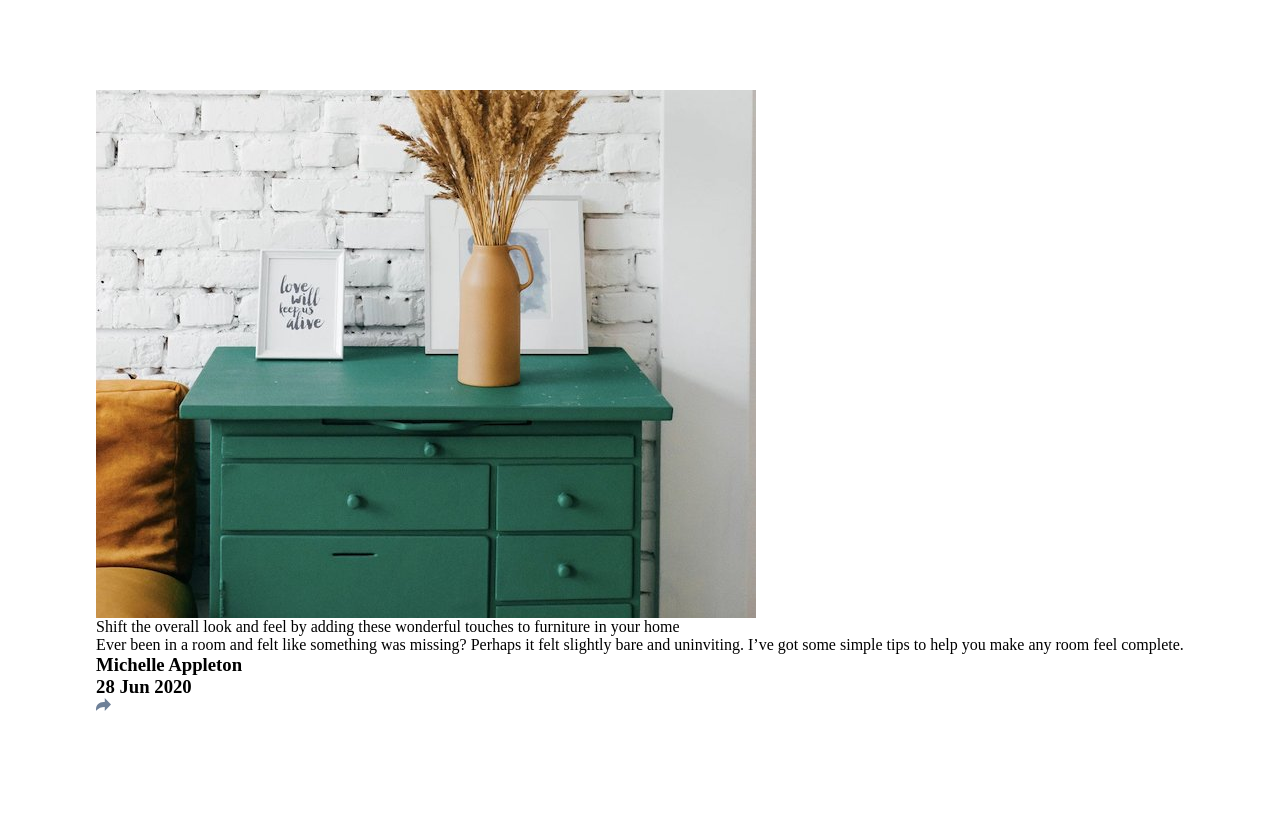
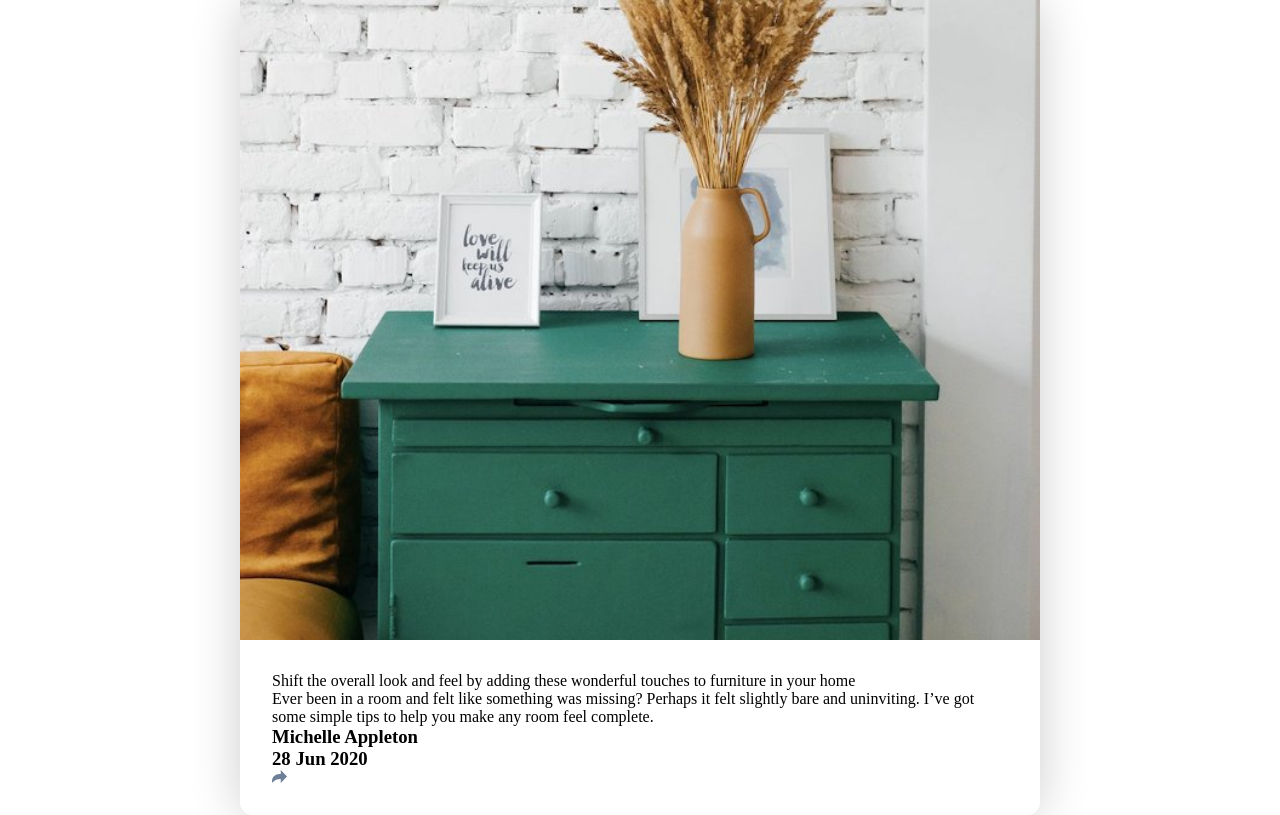
Before and after one commit to r3surr3cti0n/article-preview-component, a plain HTML site: page index.html in a window 1280 px wide. Drawn offline with Linux system fonts and the light colour scheme.

Commit message:
basic styling

```diff
--- a/main.css
+++ b/main.css
@@ -29,3 +29,28 @@ body {
 	align-items: center;
 	justify-content: center;
 }
+
+/* article */
+.article {
+	display: flex;
+	flex-wrap: wrap;
+	max-width: 50em;
+	border-radius: 0.8em;
+	box-shadow: 0px 0px 50px 0px rgba(0, 0, 0, 0.2);
+}
+
+.article > * {
+	width: 100%;
+}
+
+.article-img {
+	border-top-left-radius: 0.4em;
+	border-bottom-left-radius: 0.4em;
+	flex-basis: 20em;
+}
+
+.content {
+	flex-basis: 20em;
+	flex-grow: 1;
+	padding: 2em;
+}
```
